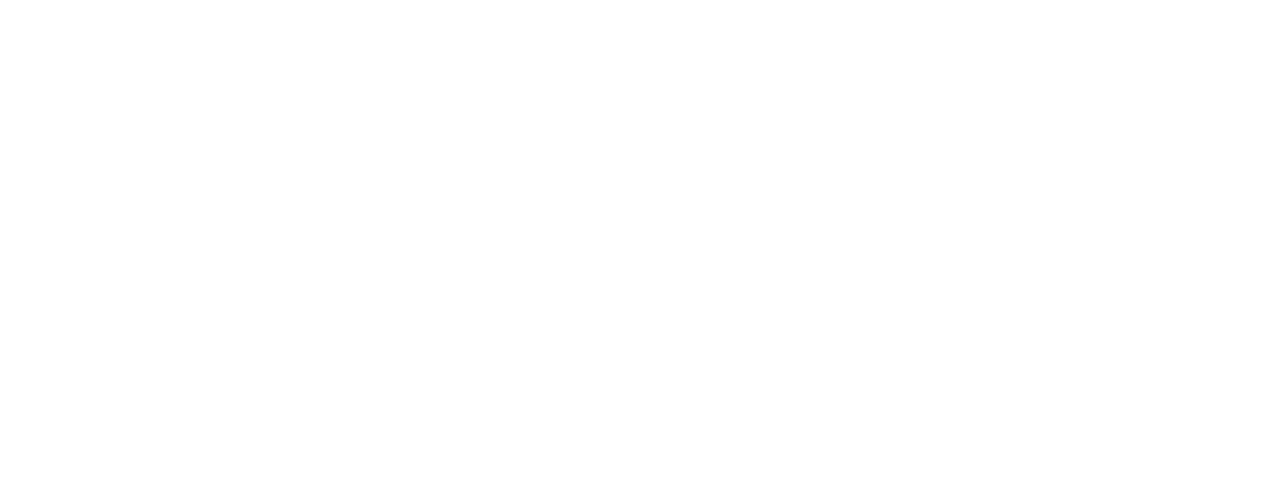
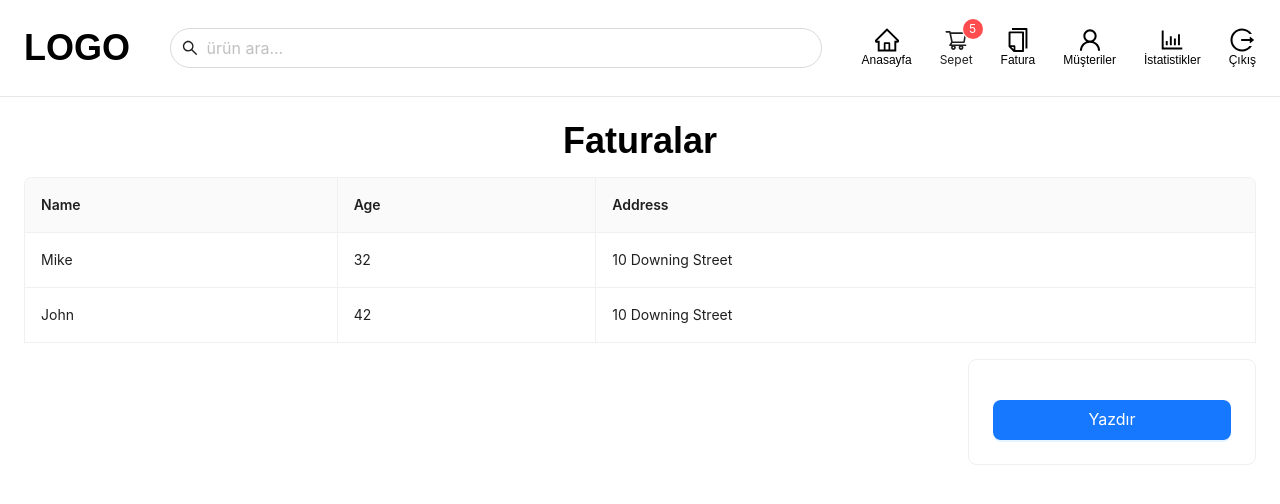
Before and after one commit to erkankolakan/PosApplication, a React (Create React App) app in the folder client/: page /bills in a window 1280 px wide. Before the commit this address had no page. Shown: the top 504 px of the page. Built offline with nearby package versions, Linux system fonts and the light colour scheme.

Commit message:
fatura sayfası oluşturuldu

```diff
--- a/client/src/App.jsx
+++ b/client/src/App.jsx
@@ -3,6 +3,7 @@
 // pages
 import Home from './pages/HomePage';
 import CartPage from './pages/CartPage';
+import BillPage from './pages/BillPage';
 
 
 
@@ -14,6 +15,7 @@
       <Routes>
         <Route path='/' element={<Home/>} />
         <Route path='/cart' element={<CartPage/>} />
+        <Route path='/bills' element={<BillPage/>} />
       </Routes>
     </BrowserRouter>
 
--- /dev/null
+++ b/client/src/components/bills/PrintBill.jsx
@@ -0,0 +1,25 @@
+import { Button, Card, Form, Input, Modal, Select } from "antd";
+
+const PrintBill = ({ isModalOpen, setIsModalOpen }) => {
+
+    const onFinish = (values) => {
+        console.log("Received values of from:", values);
+    }
+
+  return (
+    <>
+      {/* onOk={handleOk} onCancel={handleCancel} -> bunlarda ek buttonlar */}
+      <Modal
+        title="Fatura Yazdır"
+        open={isModalOpen}
+        onCancel={() => {
+          setIsModalOpen(false);
+        }}
+        footer={false}
+      >
+fatura
+      </Modal>
+    </>
+  );
+};
+export default PrintBill;
--- a/client/src/components/header/Header.jsx
+++ b/client/src/components/header/Header.jsx
@@ -29,7 +29,7 @@
                             <span className='md:text-xs  text-[10px]'>Sepet</span>
                     </Link>
                 </Badge>
-                <Link to={"/"} className='menu-link flex flex-col justify-center hover:text-[#40a9ff] transition-all   items-center'>
+                <Link to={"/bills"} className='menu-link flex flex-col justify-center hover:text-[#40a9ff] transition-all   items-center'>
                     <CopyOutlined className='md:text-2xl text-xl'/>
                     <span className='md:text-xs  text-[10px]'>Fatura</span>
                 </Link>
--- /dev/null
+++ b/client/src/pages/BillPage.jsx
@@ -0,0 +1,66 @@
+import Header from "../components/header/Header";
+import { Button, Card, Table } from "antd";
+import { useState } from "react";
+import PrintBill from "../components/bills/PrintBill";
+
+const BillPage = () => {
+  const dataSource = [
+    {
+      key: "1",
+      name: "Mike",
+      age: 32,
+      address: "10 Downing Street",
+    },
+    {
+      key: "2",
+      name: "John",
+      age: 42,
+      address: "10 Downing Street",
+    },
+  ];
+
+  const columns = [
+    {
+      title: "Name",
+      dataIndex: "name",
+      key: "name",
+    },
+    {
+      title: "Age",
+      dataIndex: "age",
+      key: "age",
+    },
+    {
+      title: "Address",
+      dataIndex: "address",
+      key: "address",
+    },
+  ];
+
+  const [isModalOpen, setIsModalOpen] = useState(false);
+
+  const showModal = () => {
+    setIsModalOpen(true);
+  };
+
+  return (
+    <>
+      <Header />
+      <div className="px-6">
+        <h1 className="text-4xl text-center font-semibold  mb-4">Faturalar</h1>
+
+        <Table dataSource={dataSource} columns={columns} bordered pagination={false} />
+        <div className="cart-total flex justify-end mt-4">
+          <Card className="w-72 ">
+            <Button onClick={showModal} className="mt-4 w-full" type="primary" size="large">Yazdır</Button>
+          </Card>
+        </div>
+      </div>
+
+      <PrintBill isModalOpen={isModalOpen} setIsModalOpen={setIsModalOpen}  />
+    </>
+
+  );
+};
+
+export default BillPage;
```
